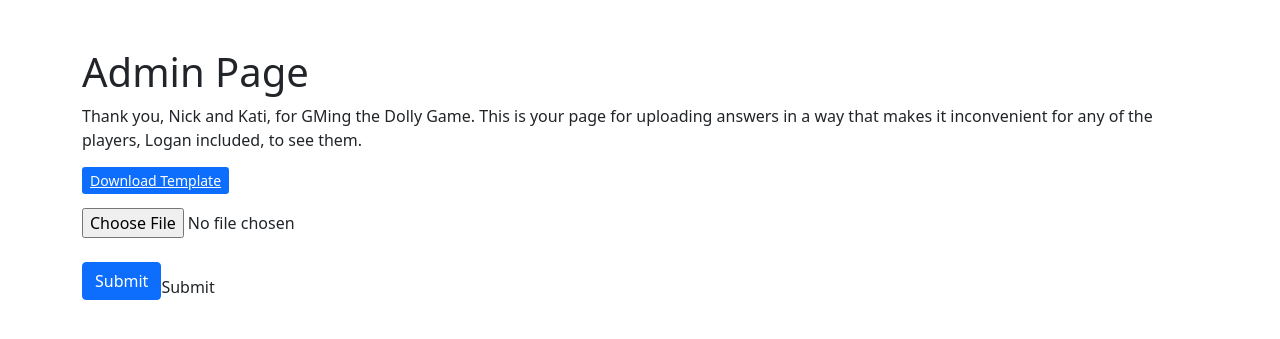
After one commit to WardLT/daisy-game, a Flask app: page /admin in a window 1280 px wide. The commit adds this page. Shown: the top 339 px of the page. Run offline with Flask 3, Linux system fonts and the light colour scheme.

Commit message:
Add an admin page

```diff
--- a/app.py
+++ b/app.py
@@ -1,20 +1,32 @@
+import os
 from datetime import datetime
 from pathlib import Path
+from tempfile import TemporaryDirectory
 from typing import Optional
 from functools import cache
 from math import isclose
 import secrets
+import shutil
 import json
 
-
 import humanize.time
-from flask import Flask, request, render_template, flash, session
+from flask import Flask, request, render_template, flash, session, send_file
+from flask_basicauth import BasicAuth
 from werkzeug.utils import redirect
 import pandas as pd
 import numpy as np
 
+# Make the flask app, including a password for the admin page
 app = Flask(__name__)
 app.secret_key = secrets.token_urlsafe(16)
+
+app.config['BASIC_AUTH_USERNAME'] = 'admin'
+app.config['BASIC_AUTH_PASSWORD'] = os.environ.get('DOLLYGAME_PASSWD', 'admin')
+
+basic_auth = BasicAuth(app)
+
+# Randomize the name of the answer download and upload page
+download_page = secrets.token_urlsafe(16) + '.xlsx'
 
 result_time = datetime(2022, 2, 20, 12, 30, 0)
 
@@ -35,7 +47,8 @@ def get_answer(path: Path = answer_path) -> pd.DataFrame():
 
     # Make the fractions add to 100
     answers['fraction'] *= 100
-    assert isclose(answers['fraction'].sum(), 100)
+    if not isclose(answers['fraction'].sum(), 100):
+        raise ValueError(f'The fraction of breeds does not batch up to the correct format')
 
     return answers
 
@@ -48,7 +61,6 @@ def home():
 
 @app.route('/', methods=['POST'])
 def receive():
-
     answers = get_answer()
 
     # Check if it is too late
@@ -100,9 +112,11 @@ def guesses():
 
 def get_results() -> Optional[pd.DataFrame]:
     """Get the latest guesses from contestants"""
-
     if not Path('results.json').exists():
         return None
+
+    # Get the breed tags
+    breed_tags = get_answer()['breed_tag'].values
 
     # Get the most-recent guess from each person
     results = pd.read_json('results.json', lines=True)
@@ -121,23 +135,27 @@ def display_results():
         flash(f'You have to wait until {humanize.time.naturaltime(result_time)}!', 'error')
         return redirect('/guesses')
 
+    # Get the answer
+    answer_data = get_answer()
+    answer = dict(zip(answer_data['breed_tag'], answer_data['fraction']))
+
     # Get the results
     results = get_results()
 
     # Compute the KL score (contest 1)
     results['kl_score'] = 0.
-    for breed, col in zip(breeds, breed_tags):
-        results['kl_score'] += np.abs(results[col] - answer.get(breed, 0))
+    for breed, amount in answer.items():
+        results['kl_score'] += np.abs(results[breed] - amount)
 
     # Compute the number of correct breeds
     results['breed_id'] = 0
     results['misses'] = 0
-    for breed, col in zip(breeds, breed_tags):
-        if breed in answer:
-            results['breed_id'] += results[col] > 0
+    for breed, amount in answer.items():
+        if amount > 0:
+            results['breed_id'] += results[breed] > 0
         else:
-            results['misses'] += results[col] > 0
-            results['breed_id'] -= results[col] > 0
+            results['misses'] += results[breed] > 0
+            results['breed_id'] -= results[breed] > 0
 
     # Mark the champions!
     results['grand_champ'] = np.isclose(results['kl_score'], results['kl_score'].min())
@@ -158,3 +176,47 @@ def display_results():
     # Return the results
     breed_ideas = set(results['newbreed'])
     return render_template('results.html', results=results.to_dict('records'), breed_ideas=breed_ideas, answer=answer)
+
+
+@app.get('/admin')
+@basic_auth.required
+def admin():
+    """Display the admin page"""
+    return render_template('admin.html', download_page=download_page)
+
+
+@app.get(f'/{download_page}')
+@basic_auth.required
+def download_answers():
+    return send_file(answer_path, as_attachment=True, download_name=answer_path.name)
+
+
+@app.post('/admin')
+def upload_answers():
+    """Receive the uploaded answers"""
+
+    # Make sure a file was provided
+    print(request.files)
+    if 'file' not in request.files:
+        flash('You did not provide a file', category='error')
+        return redirect('/admin')
+    file = request.files['file']
+    if file.filename == '':
+        flash('You did not provide a file', category='error')
+        return redirect('/admin')
+
+    # Download and make sure it is formatted correctly
+    with TemporaryDirectory() as tmp:
+        tmp_path = Path(tmp) / 'answers.xlsx'
+        file.save(tmp_path)
+
+        try:
+            get_answer(tmp_path)
+        except ValueError as err:
+            flash(str(err), category='error')
+            return redirect('/admin')
+
+        # If it does read correctly, replace the existing answers
+        shutil.move(tmp_path, answer_path)
+        flash('Answer list uploaded correctly')
+        return redirect('/')
--- /dev/null
+++ b/templates/admin.html
@@ -0,0 +1,43 @@
+<!doctype html>
+<html lang="en">
+<head>
+    <meta charset="utf-8">
+    <meta name="viewport" content="width=device-width, initial-scale=1, shrink-to-fit=no">
+
+    <title>The Dolly Game! Admin</title>
+
+    <!-- Bootstrap core CSS -->
+    <link rel="stylesheet" href="https://cdn.jsdelivr.net/npm/bootstrap@5.1.3/dist/css/bootstrap.min.css"
+          integrity="sha384-1BmE4kWBq78iYhFldvKuhfTAU6auU8tT94WrHftjDbrCEXSU1oBoqyl2QvZ6jIW3" crossorigin="anonymous">
+
+</head>
+
+<body>
+
+<!-- Begin page content -->
+<main role="main" class="container">
+    <h1 class="mt-5">Admin Page</h1>
+
+    {% with messages = get_flashed_messages(category_filter=["error"]) %}
+    {% if messages %}
+    {% for message in messages %}
+    <div class="alert alert-danger" role="alert">
+        {{message}}
+    </div>
+    {% endfor %}
+    {% endif %}
+    {% endwith %}
+
+    <p>Thank you, Nick and Kati, for GMing the Dolly Game. This is your page for uploading answers in a way
+    that makes it inconvenient for any of the players, Logan included, to see them.</p>
+
+    <p><a class="btn-sm btn-primary" href="/{{download_page}}" role="button" download>Download Template</a></p>
+
+    <form class="row gy-2 gx-3 align-items-center" action="/admin" method="post" enctype=multipart/form-data>
+        <p><input type="file" id="file" name="file" accept="application/vnd.openxmlformats-officedocument.spreadsheetml.sheet"/></p>
+
+        <p><input type="submit" class="btn btn-primary mb-3">Submit</input></p>
+    </form>
+</main>
+</body>
+</html>
```
Also changed, not shown: templates/home.html (+11 -0 lines).
